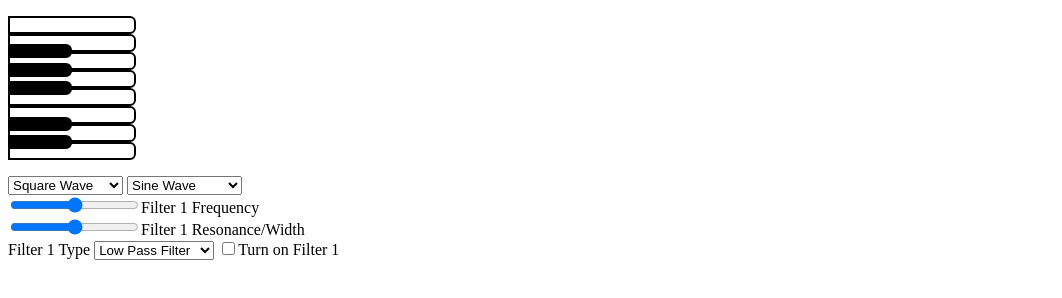
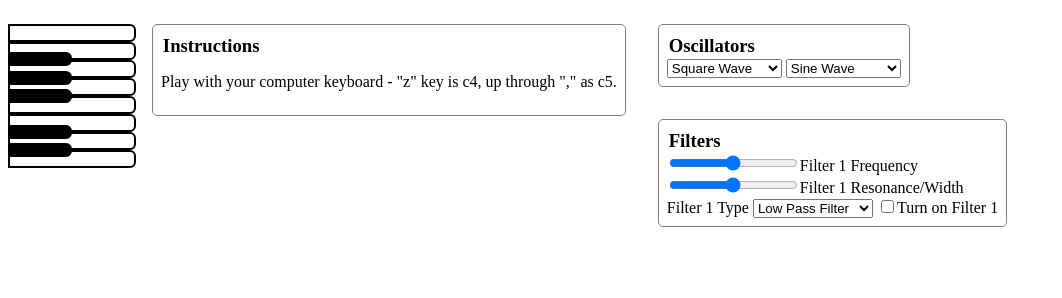
Before and after one commit to NikTranby/OneOctaveSynth, a plain HTML site: page index.html in a window 1280 px wide. Shown: the whole page, without its empty margins (0-1062 px from the left). Drawn offline with Linux system fonts and the light colour scheme.

Commit message:
Visual changes
* Add headings to modules
* Add styling to modules

```diff
--- a/index.html
+++ b/index.html
@@ -105,7 +105,13 @@
 -->
 	</ol>
 
-	<section class="module" id="osc1shapecillators">
+	<section class="info module" id="keyboard instructions">
+		<h3>Instructions</h3>
+		<p>Play with your computer keyboard - "z" key is c4, up through "," as c5.</p>
+	</section>
+
+	<section class="module" id="oscillators">
+		<h3>Oscillators</h3>
 		<select id="osc1shape" name="osc1shape">
 			<option value="0">Sine Wave</option>
 			<option value="1" selected>Square Wave</option>
@@ -122,6 +128,7 @@
 	</section>
 
 	<section class="module" id="filters">
+		<h3>Filters</h3>
 		<article id="filter1">
 			<input class="param" id="filter1freq" name="filter1freq" type="range" min="20" max="20000"><label for="filter1freq">Filter 1 Frequency</label><br>
 			<input class="param" id="filter1res" name="filter1res" type="range" min="0.1" max="100"><label for="filter1res">Filter 1 Resonance/Width</label><br>
--- a/keyboard.css
+++ b/keyboard.css
@@ -1,7 +1,12 @@
+h3 {
+  margin: 0.1em;
+}
+
 #keyboard {
   list-style: none outside none;
   position: relative;
   width: 128px;
+  float: left;
   padding: 0;
 }
 
@@ -21,6 +26,14 @@
   position: absolute;
   height: 10px;
   width: 60px;
+}
+
+.module {
+  border: gray 1px solid;
+  border-radius: 5px;
+  float: left;
+  margin: 1em;
+  padding: 0.5em;
 }
 
 #asharp4 {
@@ -171,8 +184,8 @@
 
 .whitekeyshaded {
     background-image: -webkit-gradient(
-    linear,
-    right bottom,
+    linear
+,    right bottom,
     left bottom,
     color-stop(0, rgb(87, 87, 87)),
     color-stop(0.78, rgb(255, 255, 255)),
```
Also changed, not shown: 1 other file.
